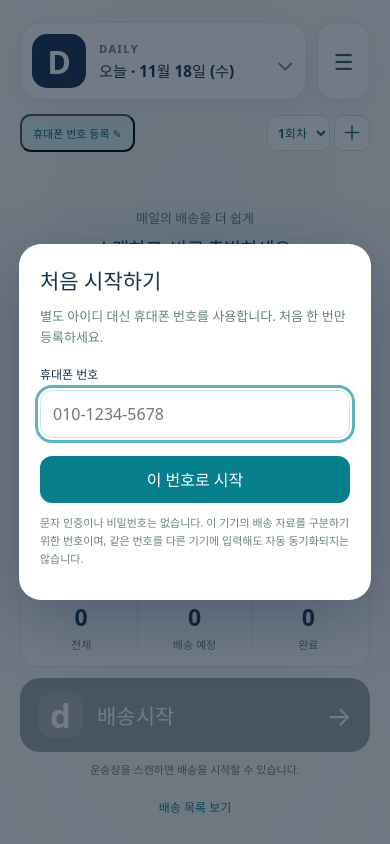
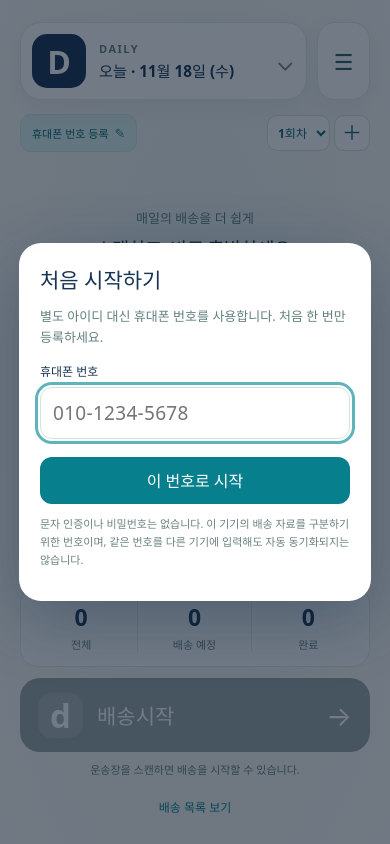
Before and after one commit to lee1431/stance, a plain HTML site: page ddsm/index.html in a window 390 px wide. Drawn offline with Linux system fonts and the light colour scheme.

Commit message:
style(ddsm): compact personal phone ID and mobile first-use dialog

```diff
--- a/ddsm/style.css
+++ b/ddsm/style.css
@@ -407,3 +407,29 @@
   color: #A4493D;
   border-color: #EAC8C3;
 }
+
+/* Phone number is a lightweight local profile identifier, not authentication. */
+.phone-identity-button {
+  display: inline-flex;
+  align-items: center;
+  gap: 6px;
+  border: 1px solid #CFE9E3;
+  max-width: min(75%, 265px);
+  min-height: 36px;
+  cursor: pointer;
+  text-align: left;
+}
+.phone-identity-button #myPhoneLabel {
+  overflow: hidden;
+  white-space: nowrap;
+  text-overflow: ellipsis;
+}
+.phone-identity-edit { font-size: 13px; flex-shrink: 0; opacity: .8; }
+.identity-dialog .dialog-description { margin: 12px 0 7px; }
+.identity-dialog .input-label { margin-top: 14px; }
+.identity-dialog input[type="tel"] {
+  font-size: 19px;
+  font-variant-numeric: tabular-nums;
+  letter-spacing: .3px;
+}
+.identity-error { color: #AC453B; font-size: 12px; font-weight: 750; line-height: 1.4; }
```
